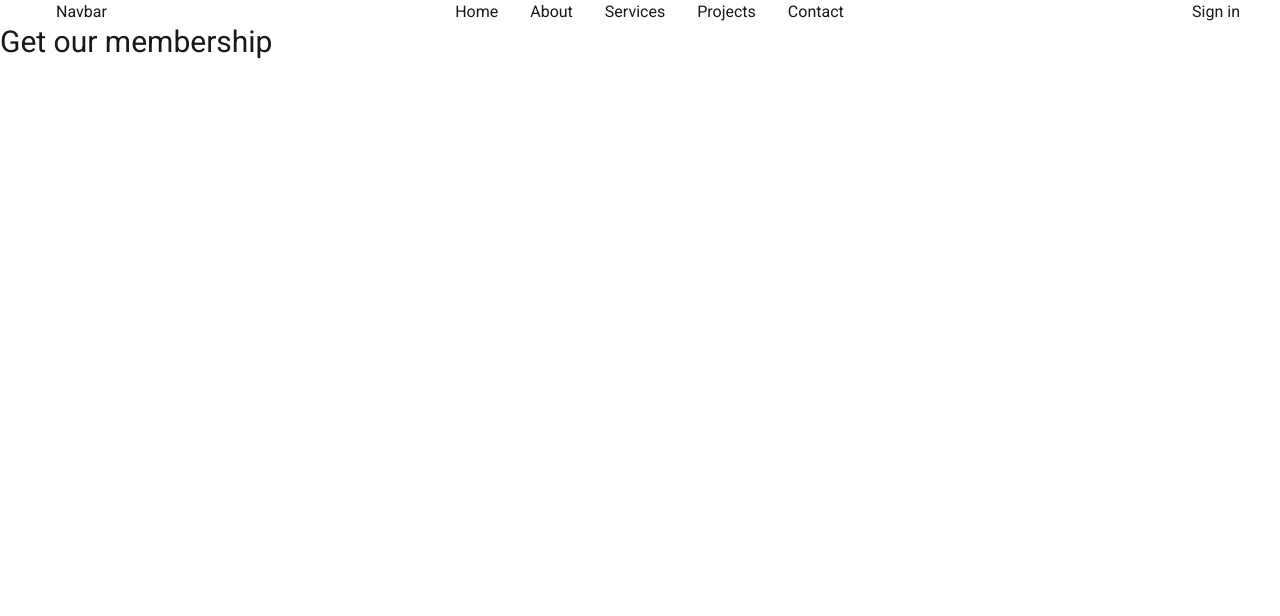
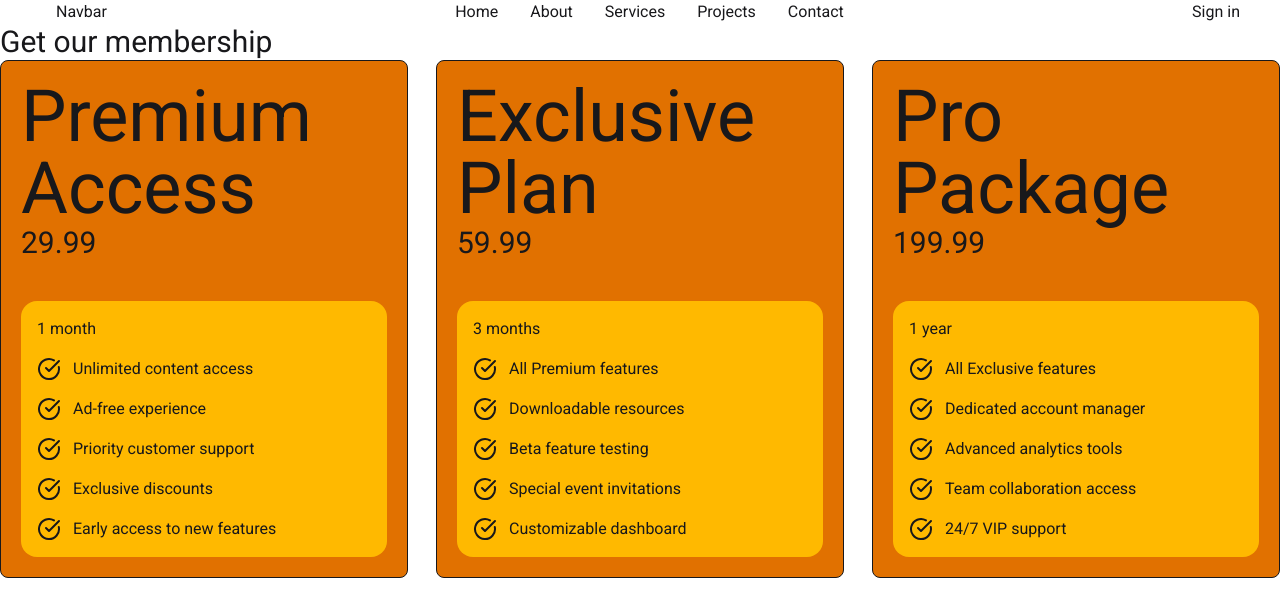
Before and after one commit to Wasima230Sultana/react-pricing-options, a React (Vite) app: page / in a window 1280 px wide. Shown: the top 616 px of the page. Built offline with nearby package versions, Linux system fonts and the light colour scheme.

Commit message:
Add pricing features

```diff
--- a/src/Components/PricingCard.jsx
+++ b/src/Components/PricingCard.jsx
@@ -1,11 +1,29 @@
 import React from 'react';
+import PricingFeatures from './PricingFeatures';
 
 const PricingCard = ({pricing}) => {
+    const {name, price, duration, features} = pricing;
     console.log(pricing)
     return (
-        <div>
 
+        <div className='border bg-amber-600 rounded-lg p-5'>
+            {/* card header  */}
+            <div >
+                <h2 className='text-7xl'>{name}</h2>
+                <h4 className='text-3xl'>{price}</h4>
+            </div>
+            {/* card body  */}
+            <div className='bg-amber-400 p-4 rounded-2xl mt-10'>
+                <p>{duration}</p>
+                {
+                    features.map(((feature,index) => <PricingFeatures
+                    key={index} feature={feature}
+                    ></PricingFeatures>))
+                }
+            </div>
         </div>
+
+
     );
 };
 
--- /dev/null
+++ b/src/Components/PricingFeatures.jsx
@@ -0,0 +1,13 @@
+import { CircleCheckBig } from 'lucide-react';
+import React from 'react';
+
+const PricingFeatures = ({feature}) => {
+    return (
+        <div>
+            <p className='flex mt-4'><CircleCheckBig className='mr-3'></CircleCheckBig >  {feature}</p>
+
+        </div>
+    );
+};
+
+export default PricingFeatures;
--- a/src/Components/PricingOptions.jsx
+++ b/src/Components/PricingOptions.jsx
@@ -1,17 +1,19 @@
 import React, { use } from 'react';
 import PricingCard from './PricingCard';
 
-const PricingOptions = ({pricingPromise}) => {
+const PricingOptions = ({ pricingPromise }) => {
     const promiseData = use(pricingPromise);
+
     // console.log(promiseData)
     return (
         <div>
             <h2 className='text-3xl'>Get our membership</h2>
-            <div>
+            <div className=' grid grid-cols-1 md:grid-cols-3 gap-7'>
                 {
                     promiseData.map((pricing => <PricingCard
-                    key={pricing.id}
-                         pricing={pricing}></PricingCard>))
+                        key={pricing.id}
+                        pricing={pricing}
+                    ></PricingCard>))
                 }
             </div>
         </div>
```
